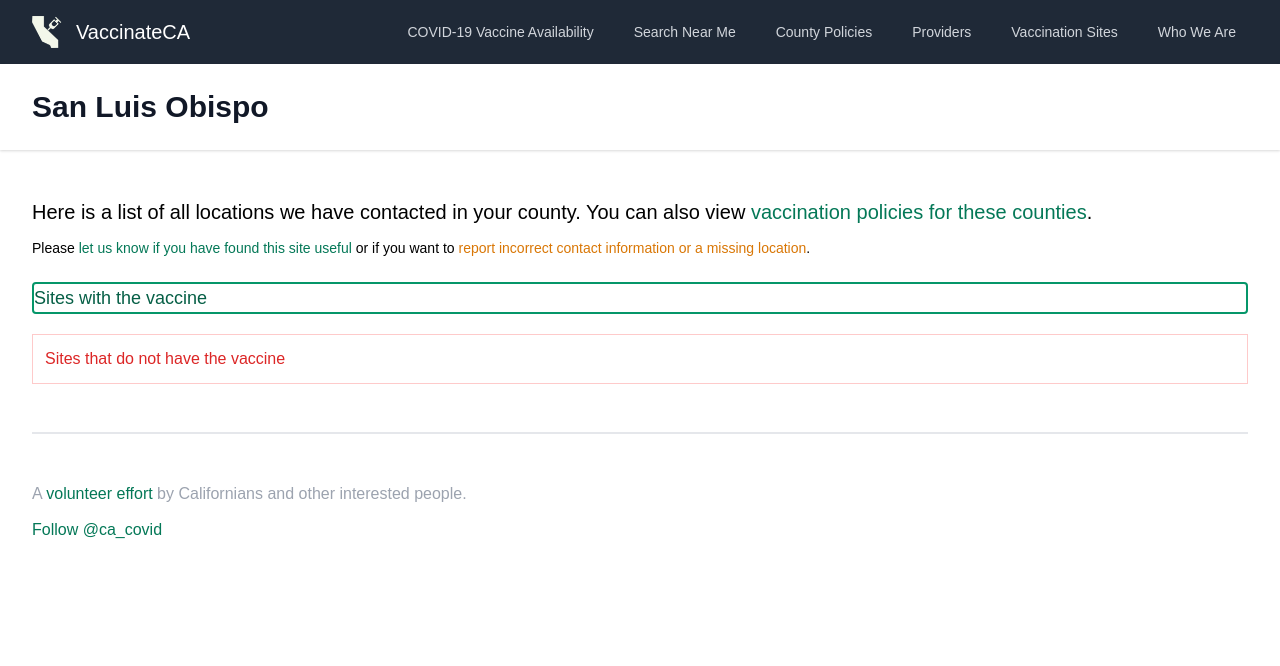
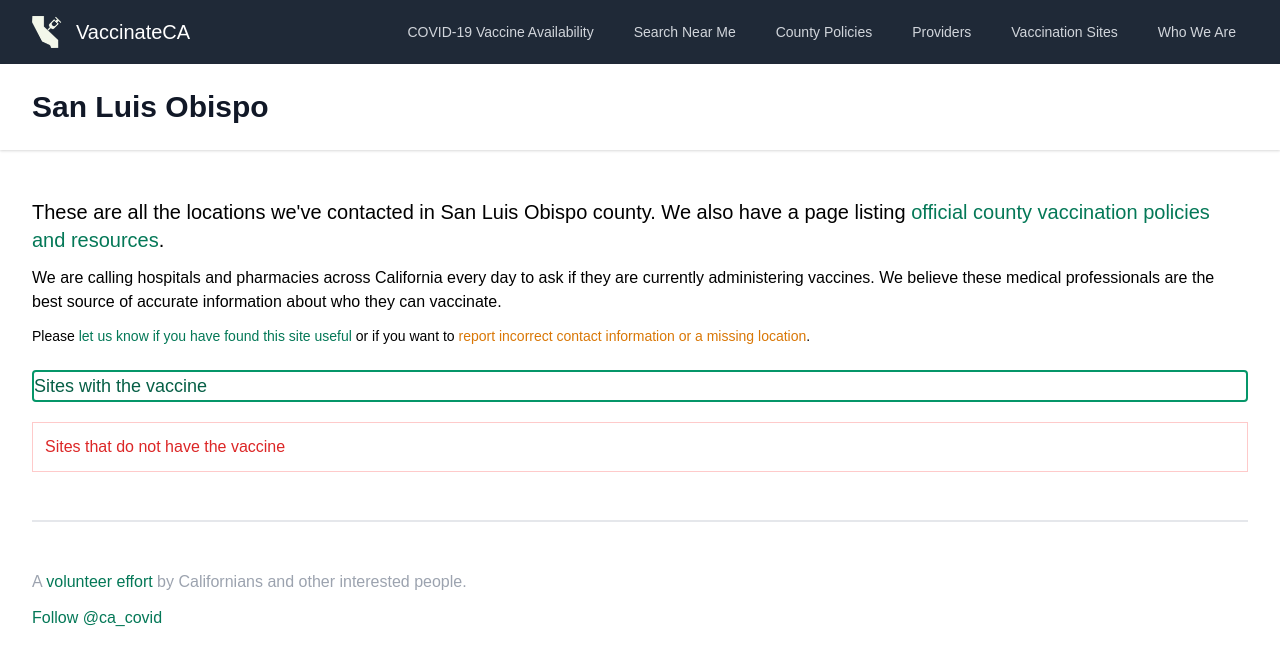
Before and after one commit to CAVaccineInventory/site, a Jekyll site: the page built from _counties/san_luis_obispo.md, in a window 1280 px wide. Shown: the top 666 px of the page. Built offline with Jekyll 4.4.1, drawn with Linux system fonts in a browser that asks for light colours; some web fonts are replaced; comment, search, counter and statistics services are not loaded.

Commit message:
Make county info clearer

```diff
--- /dev/null
+++ b/_includes/disclaimer.html
@@ -0,0 +1,6 @@
+<p>
+  We are calling hospitals and pharmacies across California every day to ask if
+  they are currently administering vaccines. We believe these medical
+  professionals are the best source of accurate information about who they can
+  vaccinate.
+</p>
--- a/_layouts/county.html
+++ b/_layouts/county.html
@@ -18,8 +18,10 @@
         <div class="main-content px-4 md:px-8">
           <div class="pt-6 mt-6">
             <p class="text-xl">
-              Here is a list of all locations we have contacted in your county. You can also view <a href="{% link county-policies.md %}">vaccination policies for these counties</a>.
+              These are all the locations we've contacted in {{ page.title }} county.  We also have a page listing <a href="{% link county-policies.md %}">official county vaccination policies and resources</a>.
             </p>
+
+            {% include disclaimer.html %}
 
             <div class="text-sm mb-6">
               Please
```
Also changed, not shown: nearest.html (+1 -6 lines).
